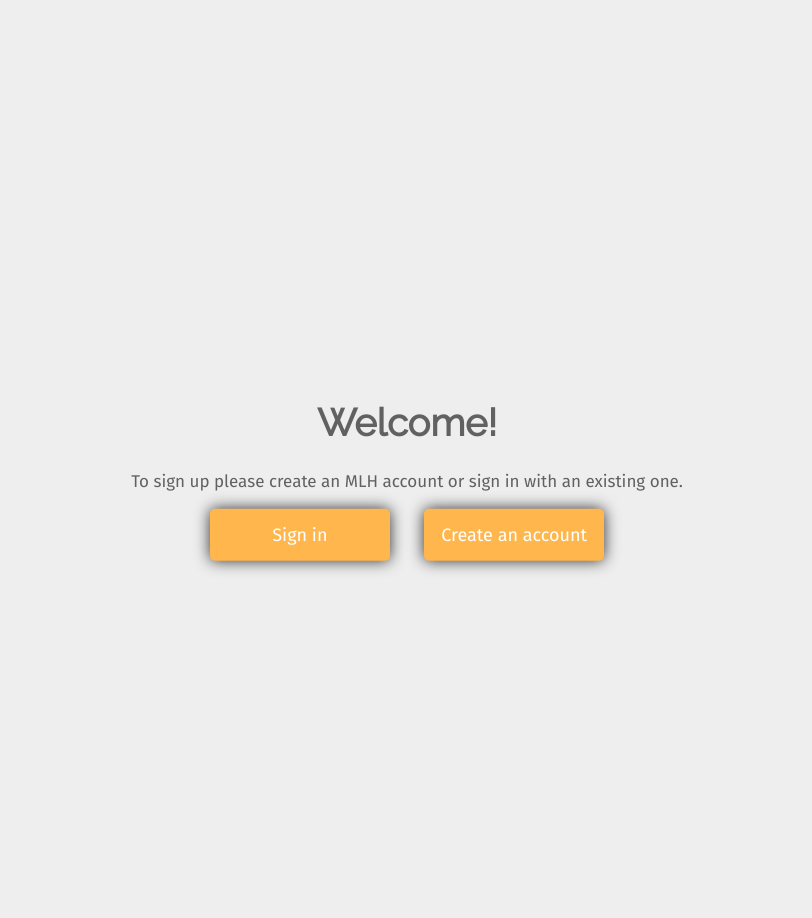
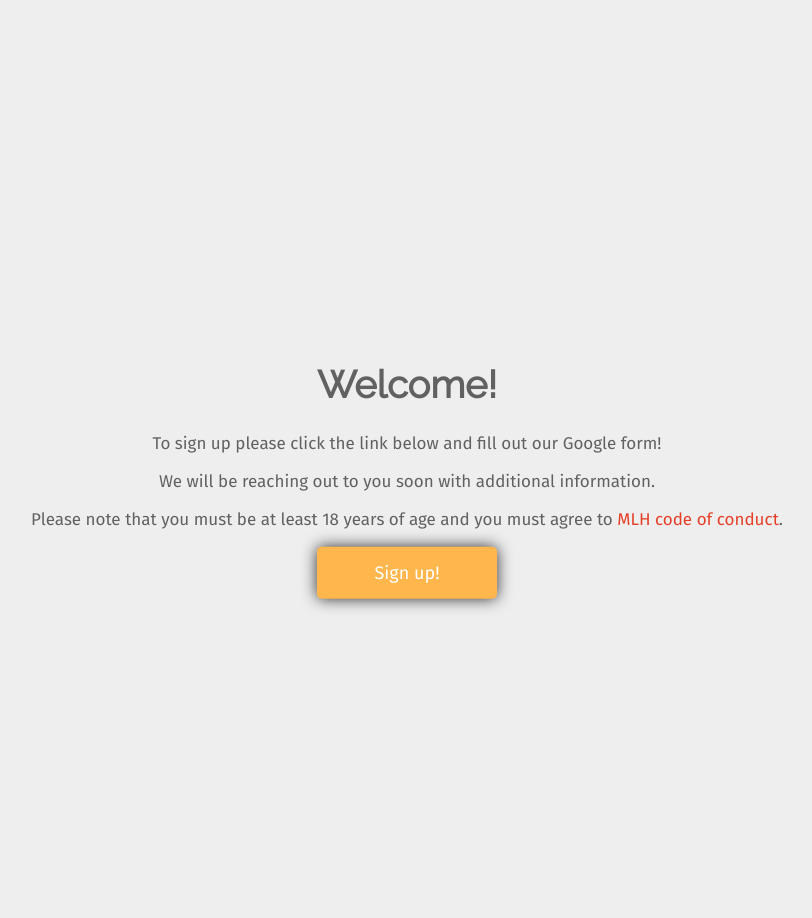
Before and after one commit to RocHack/rochack.org, a Jekyll site: the page dandyhacks/register.html, which Jekyll copies as it is, in a window 1280 px wide. Shown: the whole page, without its empty margins (233-1045 px from the left). Built offline with Jekyll 4.4.1, drawn with Linux system fonts in a browser that asks for light colours.

Commit message:
added regestration link and added code of conduct links. mlh ready

```diff
--- a/dandyhacks/hackathon.html
+++ b/dandyhacks/hackathon.html
@@ -94,6 +94,11 @@
                             <h3>Do I have pay to attend?</h3>
                             <p>No! The hackathon is completely free to all students who want to attend. The only thing you'll have to cover is transportation (if you're coming from other places) and some food.</p>
                         </div>
+
+                        <div class="faq-question">
+                            <h3>Are there any rules?</h3>
+                            <p> Yes! You must be 18 years of age. We also follow <a href ="http://static.mlh.io/docs/mlh-code-of-conduct.pdf" target="_blank"> MLH code of conduct</a>. Before signing up we will ask you to agree to it to be able to participate.</p>
+                        </div>
                     </div>
 
                     <div class="container">
--- a/dandyhacks/register.html
+++ b/dandyhacks/register.html
@@ -18,10 +18,12 @@
 	<div class="page main">
 		<div class="greetings">
 			<h1> Welcome! </h1>
-				<p> To sign up please create an MLH account or sign in with an existing one. </p>
+				<p> To sign up please click the link below and fill out our Google form! </p>
+				<p> We will be reaching out to you soon with additional information.</p>
+				<p> Please note that you must be at least 18 years of age and you must agree to <a href ="http://static.mlh.io/docs/mlh-code-of-conduct.pdf" target="_blank"> MLH code of conduct</a>.</p>
 				<div>
-					<a class="register buttons" href="https://my.mlh.io/" target="_blank">Sign in</a>
-					<a class="register buttons" href="https://my.mlh.io/" target="_blank">Create an account</a>
+					<!-- <a class="register buttons" href="https://my.mlh.io/" target="_blank">Sign in</a> -->
+					<a class="register buttons" href="http://goo.gl/forms/MswYLTphql" target="_blank">Sign up!</a>
 				</div>
 			</div>
 		</div>
```
